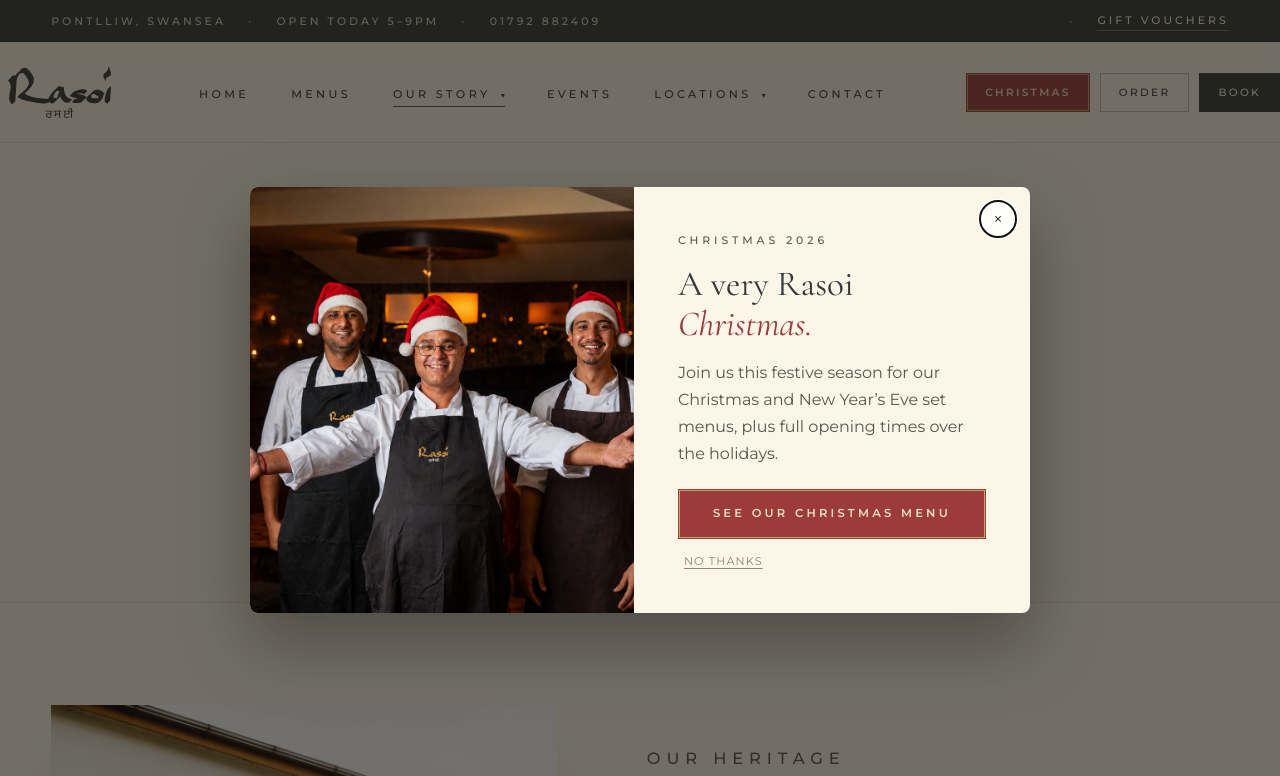
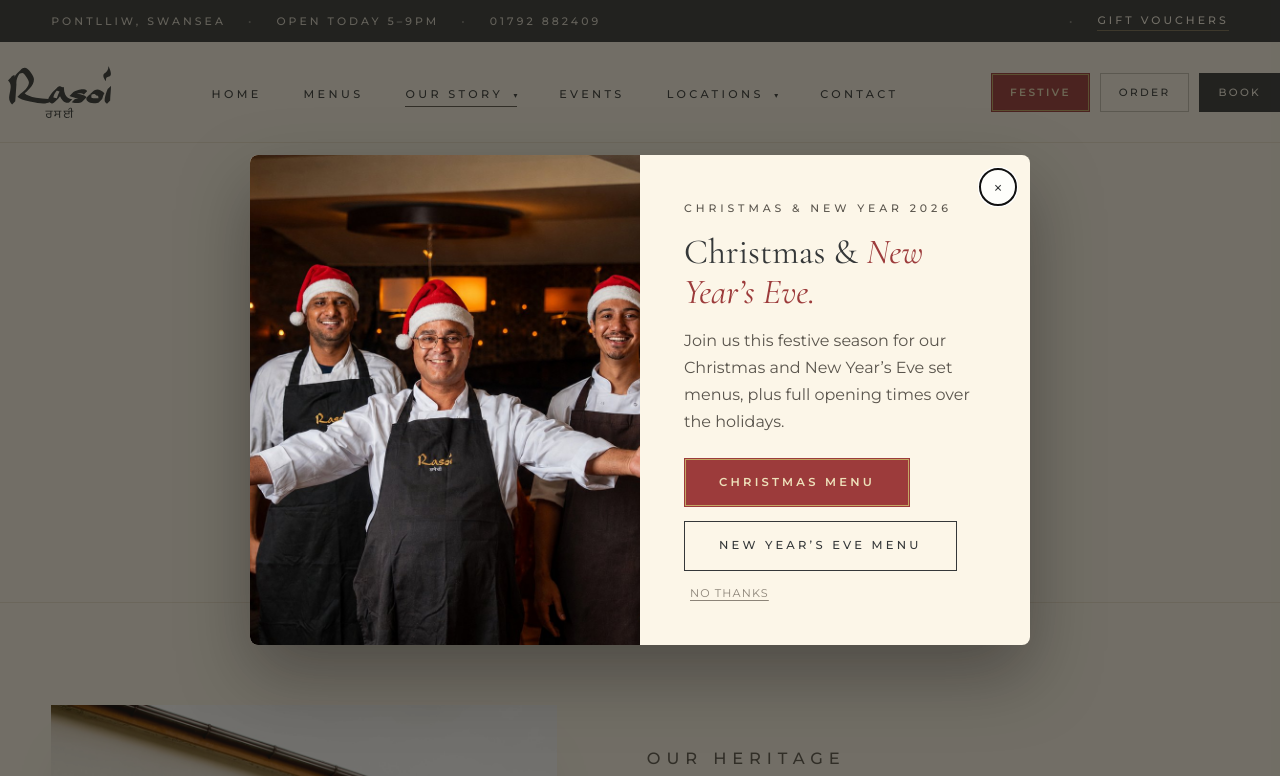
Before and after one commit to Rasoi11/Rasoi-indian-kitchen-website, a plain HTML site: page about.html in a window 1280 px wide. Shown: the top 776 px of the page. Drawn offline with nearby package versions, Linux system fonts and the light colour scheme.

Commit message:
Add NYE button to festive popup, rename header button to Festive
Popup heading now covers Christmas and NYE, with a second button that
opens the NYE Dinner tab. Header button renamed so it covers both.

Co-Authored-By: Claude Opus 5.5 <noreply@anthropic.com>
Claude-Session: https://claude.ai/code/session_01UapYnQsfCQ9BhUGGrN8Aau

```diff
--- a/about.html
+++ b/about.html
@@ -72,7 +72,7 @@
         </ul>
       </nav>
       <div class="header__cta">
-        <a href="christmas.html" class="btn btn--christmas btn--sm">Christmas</a>
+        <a href="christmas.html" class="btn btn--christmas btn--sm">Festive</a>
         <a href="https://rasoi-takeaway.square.site/" target="_blank" rel="noopener" class="btn btn--ghost btn--sm">Order</a>
         <a href="https://www.sevenrooms.com/landing/rasoibryntirionroad" target="_blank" rel="noopener" class="btn btn--primary btn--sm">Book</a>
       </div>
@@ -203,6 +203,6 @@
     <div class="container footer__sanskrit"><img src="assets/brand/Rasoi_GoldSanskrit.svg?v=2" alt="ਰਸੋਈ" /></div>
   </footer>
 
-  <script src="assets/script.js?v=20"></script>
+  <script src="assets/script.js?v=21"></script>
 </body>
 </html>
--- a/assets/script.js
+++ b/assets/script.js
@@ -206,11 +206,12 @@
           '<img src="assets/images/christmas-team-hero.jpg" alt="" loading="lazy" />' +
         '</div>' +
         '<div class="promo-modal__body">' +
-          '<p class="eyebrow">Christmas 2026</p>' +
-          '<h2 id="promo-modal-title">A very Rasoi <em>Christmas.</em></h2>' +
+          '<p class="eyebrow">Christmas &amp; New Year 2026</p>' +
+          '<h2 id="promo-modal-title">Christmas &amp; <em>New Year’s Eve.</em></h2>' +
           '<p>Join us this festive season for our Christmas and New Year’s Eve set menus, plus full opening times over the holidays.</p>' +
           '<div class="promo-modal__actions">' +
-            '<a href="christmas.html" class="btn btn--christmas">See our Christmas menu</a>' +
+            '<a href="christmas.html" class="btn btn--christmas">Christmas menu</a>' +
+            '<a href="christmas.html#nye-dinner" class="btn btn--outline">New Year’s Eve menu</a>' +
             '<button type="button" class="promo-modal__dismiss">No thanks</button>' +
           '</div>' +
         '</div>' +
```
Also changed, not shown: allergen-guide.html (+1 -1 lines), charity.html (+2 -2 lines), christmas.html (+2 -2 lines), contact.html (+2 -2 lines), events.html (+2 -2 lines), index.html (+2 -2 lines), menus.html (+2 -2 lines).
